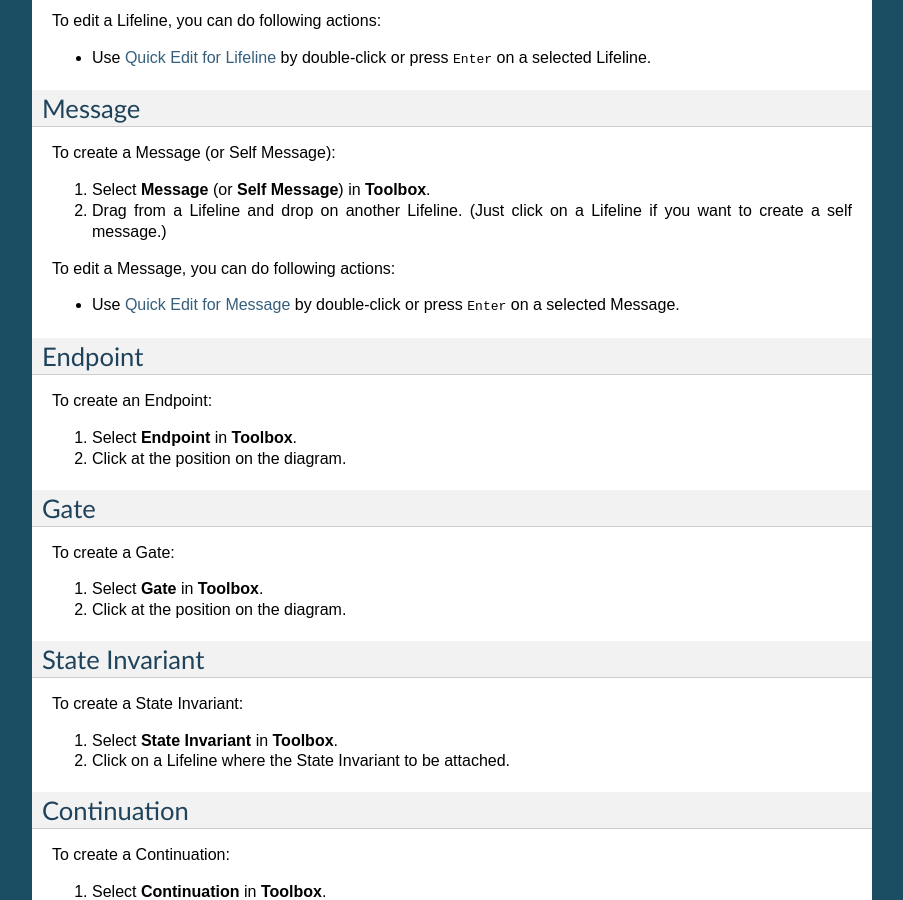
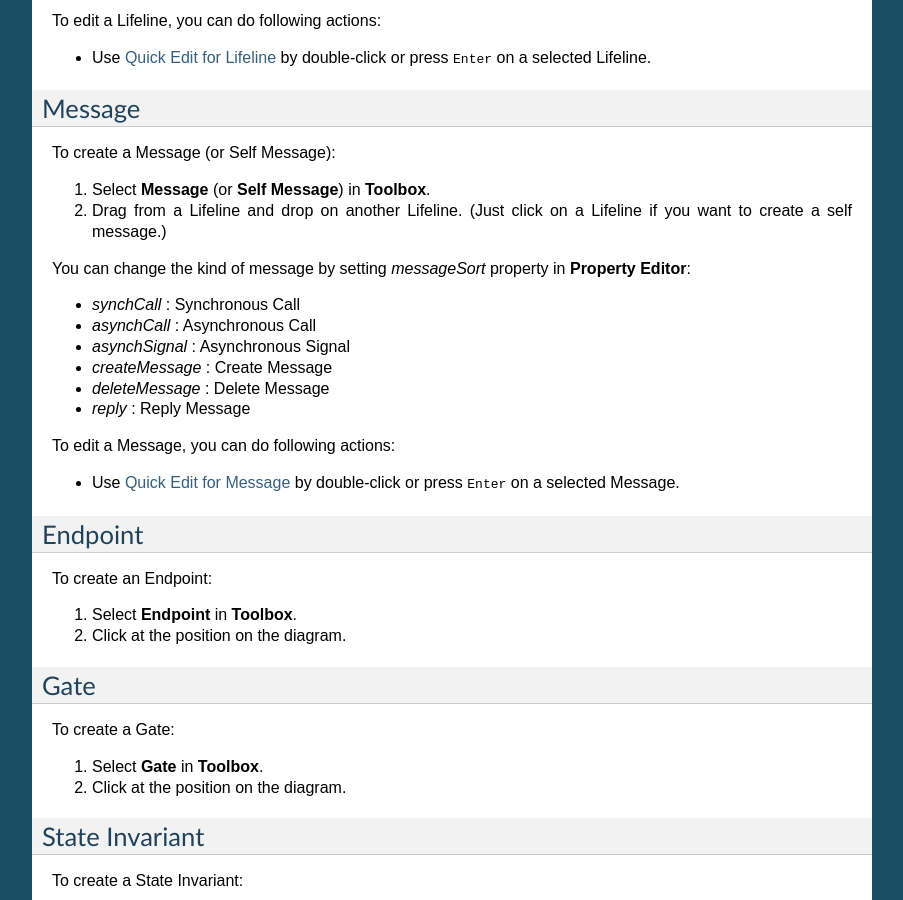
Before and after one commit to niklauslee/staruml-docs, a Sphinx documentation site: the page built from docs/source/modeling-with-uml/working-with-sequence-diagram.rst, in a window 1280 px wide and 900 px high, scrolled down 772 px. Shown: the whole window, without its empty margins (198-1101 px from the left). Built offline with Sphinx 7.4.7, drawn with Linux system fonts in a browser that asks for light colours.

Commit message:
update content of message

```diff
--- a/docs/source/modeling-with-uml/working-with-sequence-diagram.rst
+++ b/docs/source/modeling-with-uml/working-with-sequence-diagram.rst
@@ -55,6 +55,15 @@ To create a Message (or Self Message):
 
 1. Select **Message** (or **Self Message**) in **Toolbox**.
 2. Drag from a Lifeline and drop on another Lifeline. (Just click on a Lifeline if you want to create a self message.)
+
+You can change the kind of message by setting `messageSort` property in **Property Editor**:
+
+* `synchCall` : Synchronous Call
+* `asynchCall` : Asynchronous Call
+* `asynchSignal` : Asynchronous Signal
+* `createMessage` : Create Message
+* `deleteMessage` : Delete Message
+* `reply` : Reply Message
 
 To edit a Message, you can do following actions:
 
```
